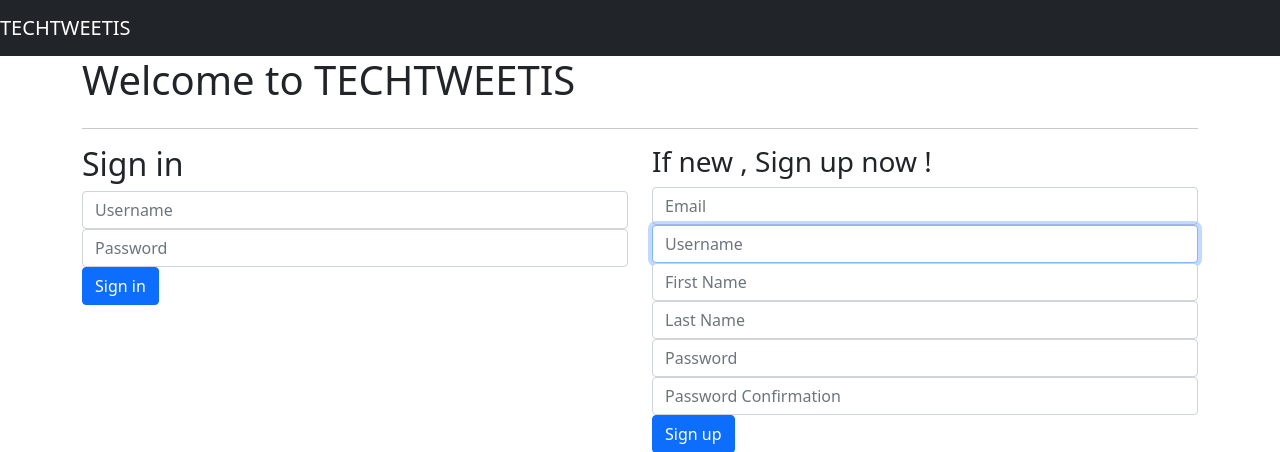
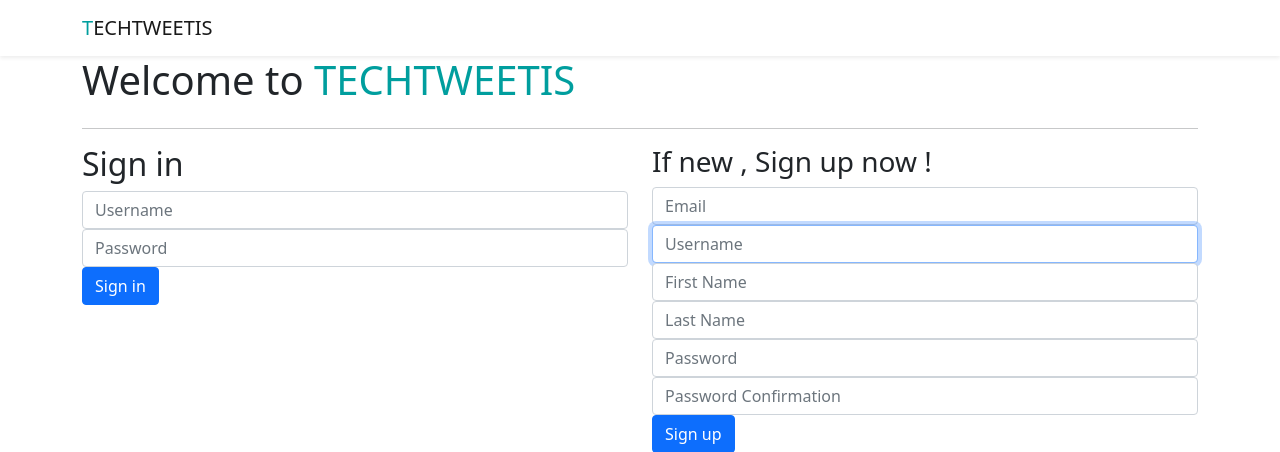
Before and after one commit to ghaiyur-musubi/techtweet-IS, a Django app: page / in a window 1280 px wide. Shown: the top 452 px of the page. Run offline with Django 3.2, Linux system fonts and the light colour scheme; some libraries are stand-ins or nearby versions.

Commit message:
Nav bar temp fix

```diff
--- a/templates/base.html
+++ b/templates/base.html
@@ -4,27 +4,34 @@
 
 <head>
     <meta charset="utf-8">
-    <meta name="viewport" content="width=device-width, initial-scale=1, shrink-to-fit=no">
+    <meta name="viewport" content="width=device-width, initial-scale=1">
     <title>TECHTWEETIS</title>
-    <link href="https://cdn.jsdelivr.net/npm/bootstrap@5.0.0-beta3/dist/css/bootstrap.min.css" rel="stylesheet" integrity="sha384-eOJMYsd53ii+scO/bJGFsiCZc+5NDVN2yr8+0RDqr0Ql0h+rP48ckxlpbzKgwra6" crossorigin="anonymous">
+    <!-- <link rel="icon" type="image/png" href="img/techis-logo.png"> -->
+    <link href="https://cdn.jsdelivr.net/npm/bootstrap@5.0.0-beta2/dist/css/bootstrap.min.css" rel="stylesheet" integrity="sha384-BmbxuPwQa2lc/FVzBcNJ7UAyJxM6wuqIj61tLrc4wSX0szH/Ev+nYRRuWlolflfl" crossorigin="anonymous">
+    <link rel="stylesheet" href="https://cdn.jsdelivr.net/npm/bootstrap-icons@1.3.0/font/bootstrap-icons.css">
 </head>
 
 <body>
     <!-- <h1>Welcome to <span style="color:rgb(4, 223, 252);">TECHTWEETIS</span></h1> -->
-
     <!-- NAVBAR -->
         <!-- NAVBAR START -->
+        <nav class="navbar navbar-expand-md navbar-light shadow-sm">
+          <!-- container, ajust the width for each device. -->
+          <div class="container">
+              <!-- navbar-brand, for your company, product, or project name. -->
+              <a class="navbar-brand title-icon" href="#"><span style="color: rgb(0, 158, 158);">T</span>ECHTWEETIS</a>
 
-        <nav class="navbar navbar-expand-md navbar-dark bg-dark">
-      <a class="navbar-brand" href="/">TECHTWEETIS</a>
-      <button class="navbar-toggler" type="button" data-toggle="collapse" data-target="#navbarsExampleDefault" aria-controls="navbarsExampleDefault" aria-expanded="false" aria-label="Toggle navigation">
+              <!-- navbar-toggler, for use with our collapse plugin and other navigation toggling behaviors. -->
+              <button class="navbar-toggler" type="button" data-bs-toggle="collapse" data-bs-target="#navbarToggler">
                 <span class="navbar-toggler-icon"></span>
               </button>
 
-      <div class="collapse navbar-collapse" id="navbarsExampleDefault">
-        <ul class="navbar-nav mr-auto">
-
-          <!-- Shows up only if user is authenticated -->
+              <!-- .collapse .navbar-collapse, for grouping and hiding navbar contents by a parent breakpoint. -->
+              <div class="collapse navbar-collapse" id="navbarToggler">
+                  <!-- navbar-nav, for a full-height and lightweight navigation -->
+                  <!-- ms-auto, for pushing items to the left -->
+                  <!-- mb-2, for a margin bottom for 2 levels -->
+                  <ul class="navbar-nav mr-auto ms-auto mb-2">
                       {% if request.user.is_authenticated %}
                       <li class="nav-item">
                         <a class="nav-link" href="/">Home</a>
@@ -38,8 +45,8 @@
                     {% endif %}
                   </ul>
               </div>
+          </div>
       </nav>
-
       <!-- NAVBAR END -->
     <!-- Main -->
     <main role="main" class="container">
--- a/templates/frontpage.html
+++ b/templates/frontpage.html
@@ -4,7 +4,7 @@
 
 <div class="row">
     <div class="col-12">
-      <h1>Welcome to TECHTWEETIS</h1>
+      <h1>Welcome to <span style="color:rgb(0, 158, 158);">TECHTWEETIS</span></h1>
     </div>
   </div>
 
```
Also changed, not shown: README.md, db.sqlite3. Lines whose indentation alone changed are shown as unchanged.
